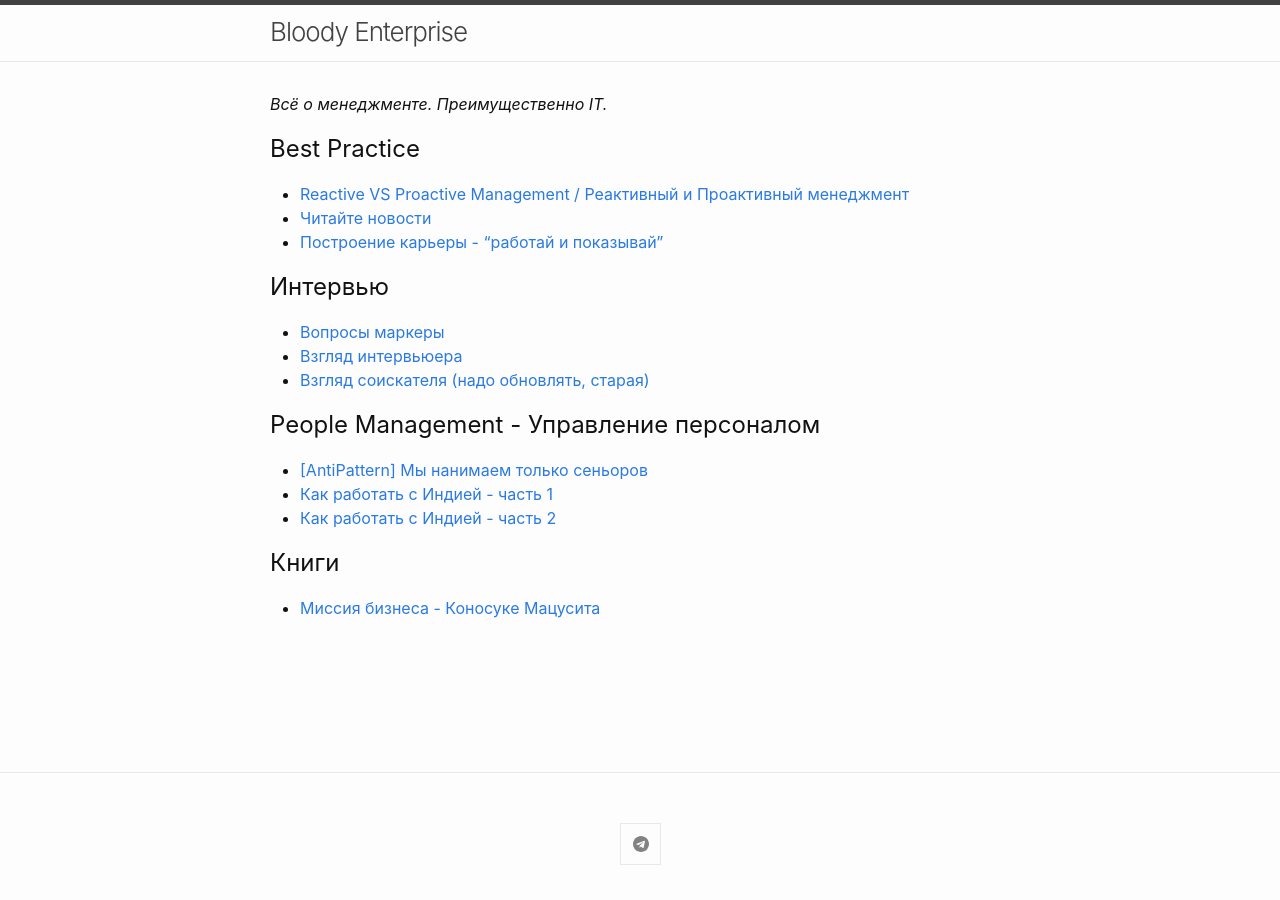
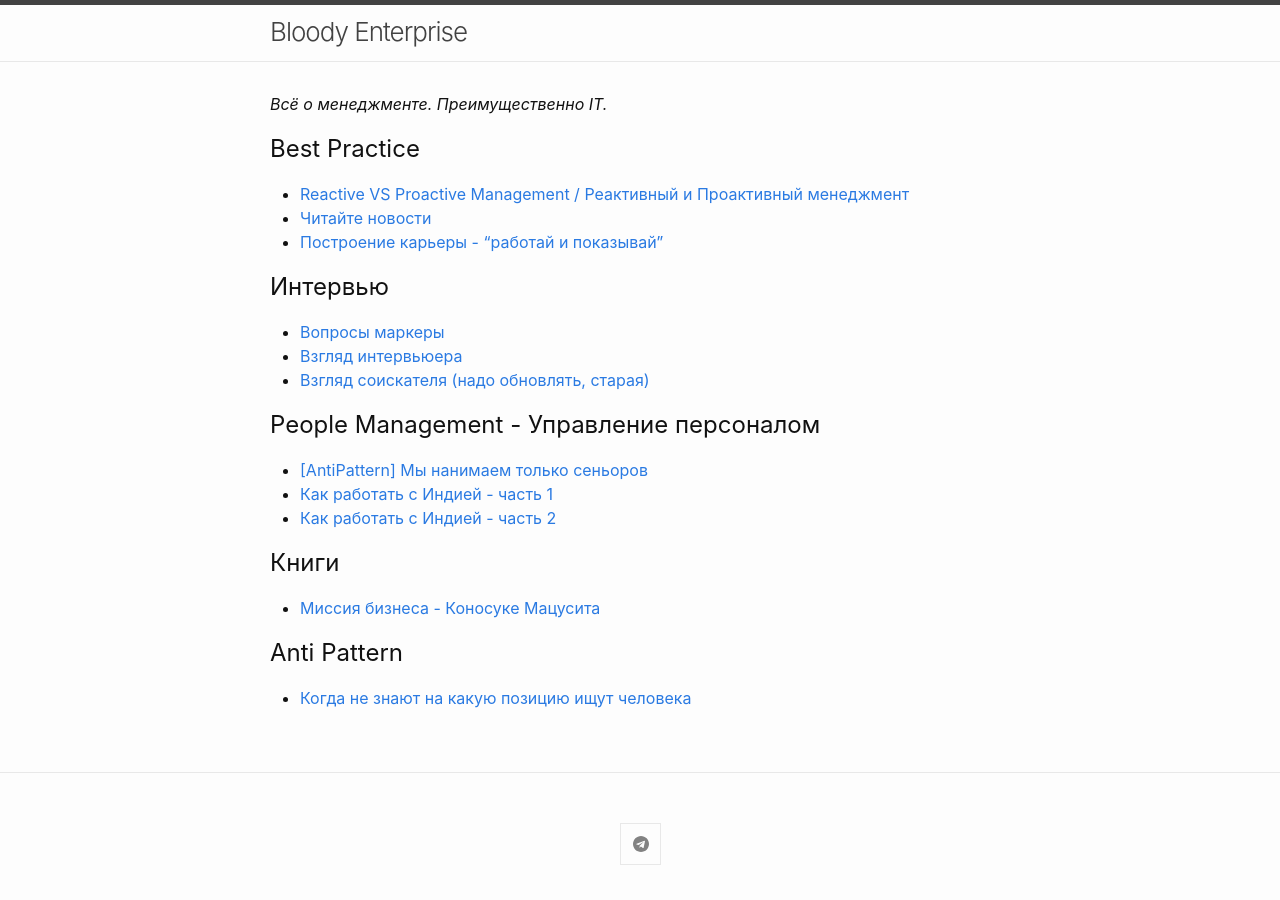
Before and after one commit to Antonio-Ingegnere/bloodyenterprise, a Jekyll site: the page built from index.md, in a window 1280 px wide. Built offline with Jekyll 4.4.1, drawn with Linux system fonts in a browser that asks for light colours; our own code applies the rules of GitHub Pages for plain Markdown files.

Commit message:
Update index.md

```diff
--- a/index.md
+++ b/index.md
@@ -17,3 +17,6 @@ _Всё о менеджменте. Преимущественно IT._
 
 ## Книги
 - [Миссия бизнеса - Коносуке Мацусита](https://t.me/notesoncuffs/8)
+
+## Anti Pattern
+- [Когда не знают на какую позицию ищут человека](https://t.me/notesoncuffs/21)
```
